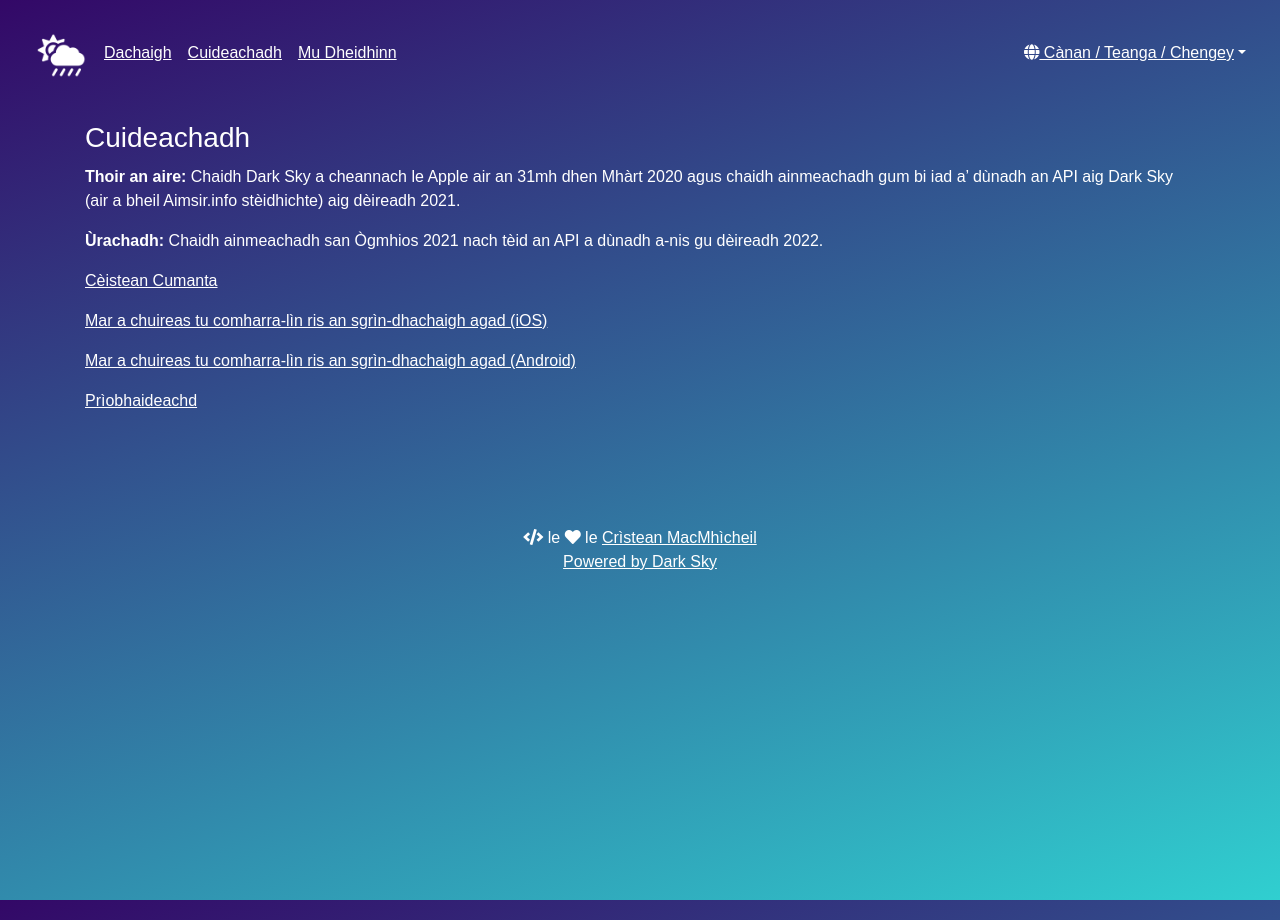
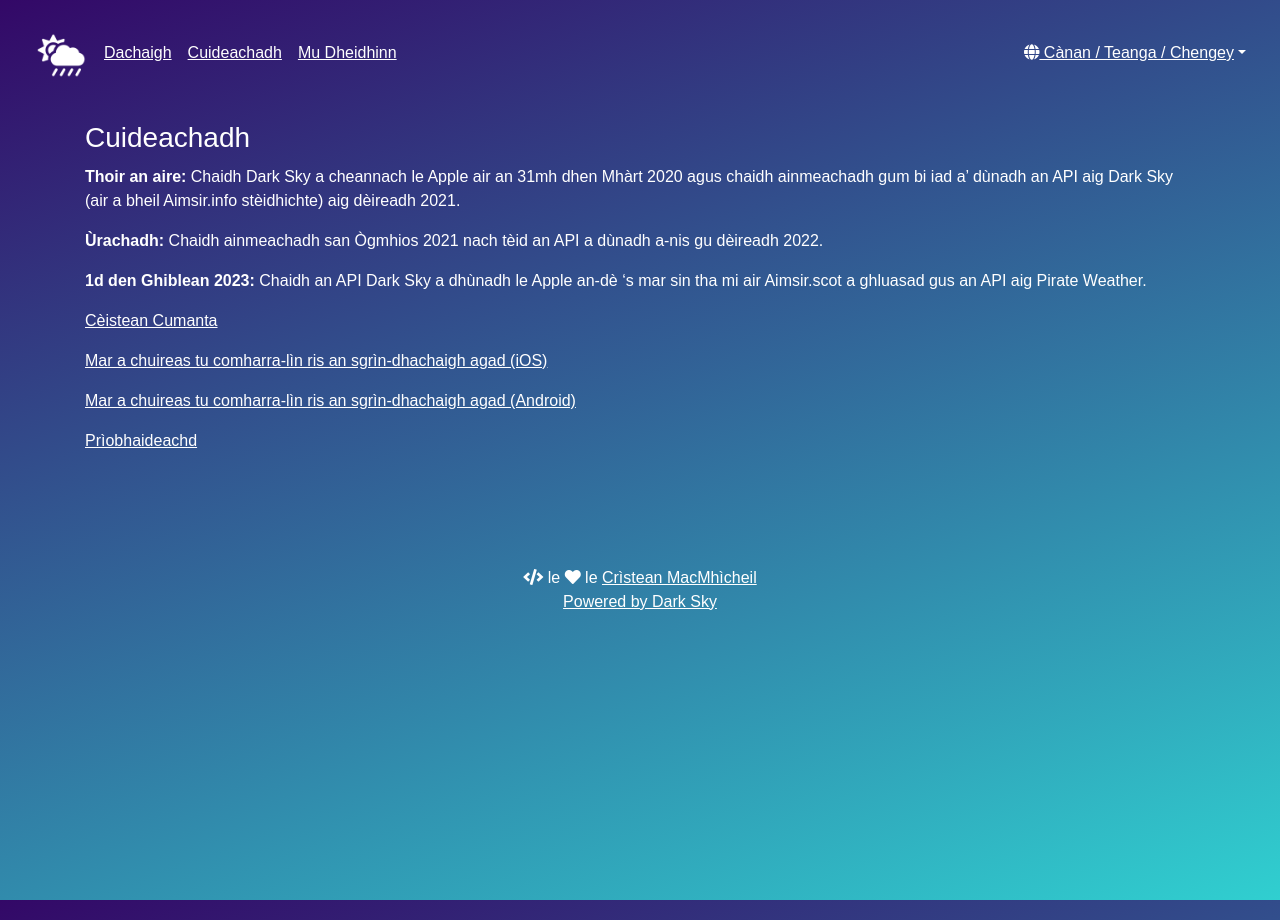
Before and after one commit to angeidheal/aimsir, a Jekyll site: the page built from cuidheachadh/index.md, in a window 1280 px wide. Built offline with Jekyll 4.4.1, drawn with Linux system fonts in a browser that asks for light colours; nearby versions of some CDN libraries; a script that is not in the unit is left out.

Commit message:
Update index.md

```diff
--- a/cuidheachadh/index.md
+++ b/cuidheachadh/index.md
@@ -8,6 +8,8 @@
 
 **Ùrachadh:** Chaidh ainmeachadh san Ògmhios 2021 nach tèid an API a dùnadh a-nis gu dèireadh 2022.
 
+**1d den Ghiblean 2023:** Chaidh an API Dark Sky a dhùnadh le Apple an-dè 's mar sin tha mi air Aimsir.scot a ghluasad gus an API aig Pirate Weather.
+
 [Cèistean Cumanta](/cuideachadh/ceistean-cumanta/)
 
 [Mar a chuireas tu comharra-lìn ris an sgrìn-dhachaigh agad (iOS)](/cuideachadh/comharra-lin-ios/)
```
